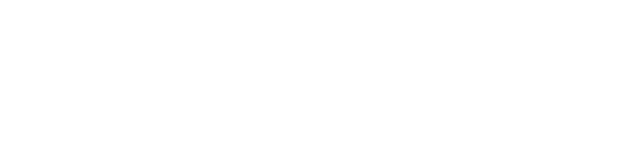
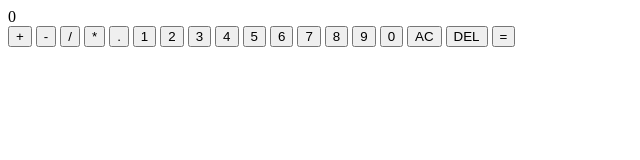
Before and after one commit to lekantobi47/calculator, a plain HTML site: page index.html in a window 1280 px wide. Shown: the whole page, without its empty margins (0-640 px from the left). Drawn offline with Linux system fonts and the light colour scheme.

Commit message:
Added a layout for the calculator in the index.html

```diff
--- a/index.html
+++ b/index.html
@@ -12,6 +12,30 @@
 
 </head>
 <body>
+    <!-- Layout for the Calculator -->
+    <div class="container">
+        <div class="display">0</div>
+        <div class="calculator-keys">
+            <button data-action="add">+</button>
+            <button data-action="subtract">-</button>
+            <button data-action="divide">/</button>
+            <button data-action="multiply">*</button>
+            <button data-action="decimal">.</button>
+            <button>1</button>
+            <button>2</button>
+            <button>3</button>
+            <button>4</button>
+            <button>5</button>
+            <button>6</button>
+            <button>7</button>
+            <button>8</button>
+            <button>9</button>
+            <button>0</button>
+            <button data-action="clear">AC</button>
+            <button data-action="del">DEL</button>
+            <button class="equal" data-action="equal">=</button>
+        </div>
+    </div>
 
     <!-- Main JS -->
     <script src="./js/main.js"></script>
```
